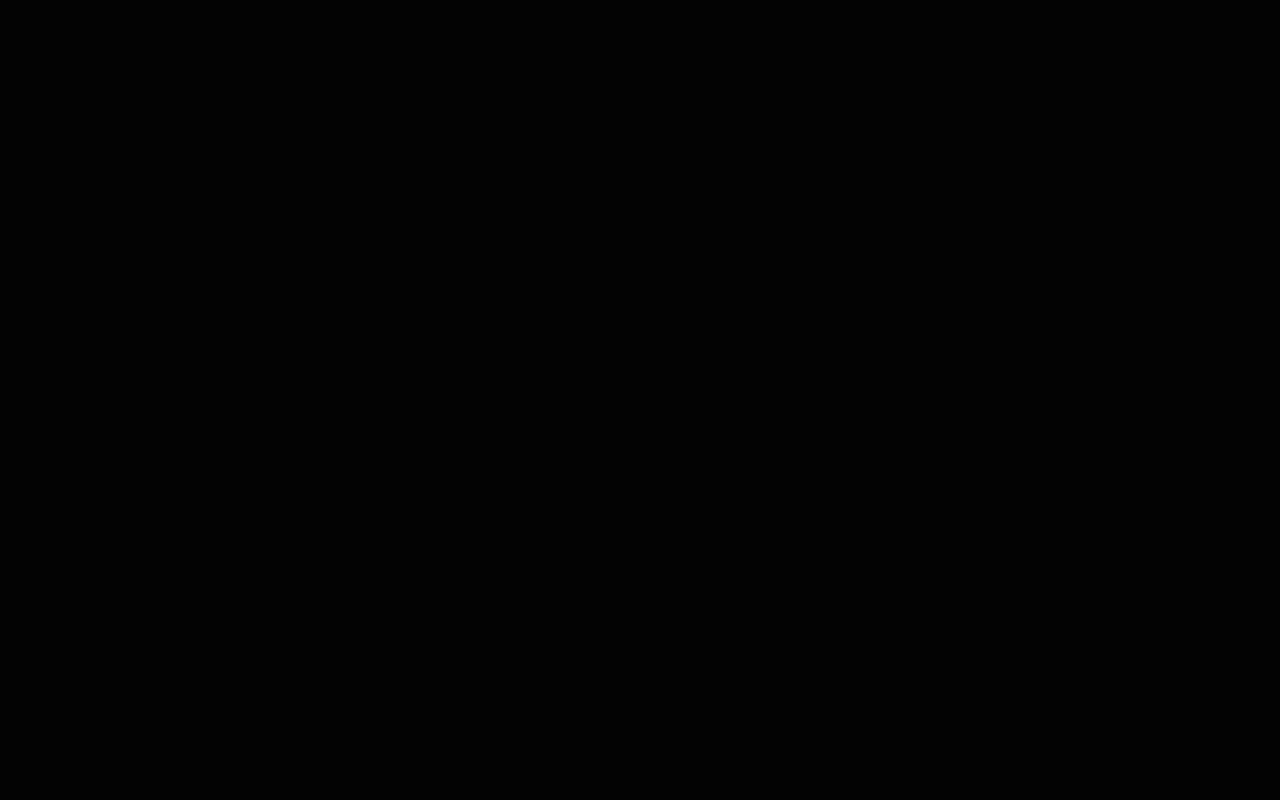
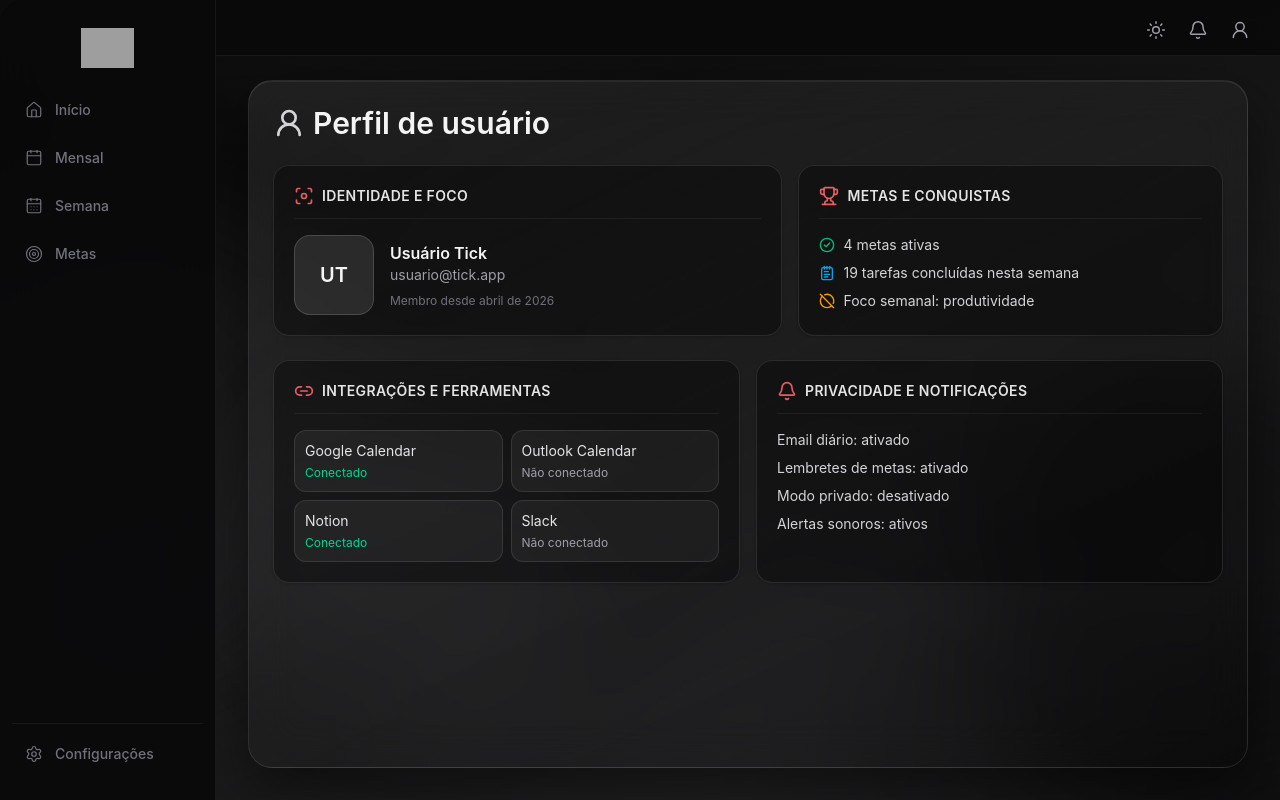
Before and after one commit to RockNicolas/Tick, a React (Vite) app: page /perfil in a window 1280 px wide. Before the commit this address had no page. Built offline with nearby package versions, Linux system fonts and the light colour scheme; grey boxes are pictures that could not be loaded.

Commit message:
Inicio de desing do front do perfil, sem funcionamento no momento

```diff
--- a/src/App.tsx
+++ b/src/App.tsx
@@ -6,6 +6,7 @@ import InicioPage from './pages/InicioPage'
 import LoginPage from './pages/LoginPage'
 import MensalPage from './pages/MensalPage'
 import MetasPage from './pages/MetasPage'
+import PerfilPage from './pages/PerfilPage'
 import SemanaPage from './pages/SemanaPage'
 
 export default function App() {
@@ -20,6 +21,7 @@ export default function App() {
           <Route path="/mensal" element={<MensalPage />} />
           <Route path="/semana" element={<SemanaPage />} />
           <Route path="/metas" element={<MetasPage />} />
+          <Route path="/perfil" element={<PerfilPage />} />
           <Route path="/configuracoes" element={<ConfiguracoesPage />} />
         </Route>
       </Routes>
--- a/src/components/AppShell.tsx
+++ b/src/components/AppShell.tsx
@@ -48,9 +48,9 @@ export default function AppShell() {
   }, [])
 
   return (
-    <div className="relative isolate min-h-[100dvh] overflow-x-hidden text-zinc-900 dark:text-zinc-100">
+    <div className="relative isolate h-[100dvh] overflow-hidden text-zinc-900 dark:text-zinc-100">
       <AppBackground />
-      <div className="relative z-10 flex min-h-[100dvh] flex-col md:flex-row">
+      <div className="relative z-10 flex h-full flex-col md:flex-row">
         {mobileNavOpen ? (
           <button
             type="button"
@@ -90,10 +90,10 @@ export default function AppShell() {
             </div>
           </header>
 
-          <div className="flex min-h-0 min-w-0 flex-1 flex-col px-3 py-3 sm:px-4 sm:py-4 md:px-6 md:pb-6 md:pt-[calc(3.5rem+1.25rem)] lg:px-8 lg:pb-8 lg:pt-[calc(3.5rem+1.5rem)]">
+          <div className="flex min-h-0 min-w-0 flex-1 flex-col overflow-hidden px-3 py-3 sm:px-4 sm:py-4 md:px-6 md:pb-6 md:pt-[calc(3.5rem+1.25rem)] lg:px-8 lg:pb-8 lg:pt-[calc(3.5rem+1.5rem)]">
             <main
               id="main-content"
-              className="glass-panel min-h-0 min-w-0 flex-1 overflow-x-auto rounded-2xl p-4 shadow-lg shadow-zinc-400/20 sm:rounded-3xl sm:p-6 dark:shadow-black/40"
+              className="glass-panel min-h-0 min-w-0 flex-1 overflow-x-auto overflow-y-auto rounded-2xl p-4 shadow-lg shadow-zinc-400/20 sm:rounded-3xl sm:p-6 dark:shadow-black/40"
             >
              {/* <WelcomeGreeting /> */}
               <Outlet />
--- a/src/components/DesktopTopBar.tsx
+++ b/src/components/DesktopTopBar.tsx
@@ -123,7 +123,7 @@ export default function DesktopTopBar() {
               className="block w-full rounded-lg px-3 py-2 text-left text-sm text-zinc-700 transition hover:bg-zinc-100 hover:text-zinc-900 dark:text-zinc-200 dark:hover:bg-white/10 dark:hover:text-white"
               onClick={() => {
                 setMenuOpen(false)
-                navigate('/')
+                navigate('/perfil')
               }}
             >
               Perfil
--- a/src/components/Sidebar.tsx
+++ b/src/components/Sidebar.tsx
@@ -1,5 +1,5 @@
 import { NavLink } from 'react-router-dom'
-import { Calendar, CalendarDays, Home, Settings, Target, X } from 'lucide-react'
+import { Calendar, CalendarDays, Home, Settings, Target, UserRound, X } from 'lucide-react'
 import { SITE_LOGO_SRC, SITE_NAME } from '../constants/branding'
 import { useMediaQuery } from '../hooks/useMediaQuery'
 
@@ -8,6 +8,7 @@ const mainItems = [
   { to: '/mensal', label: 'Mensal', icon: Calendar, end: false },
   { to: '/semana', label: 'Semana', icon: CalendarDays, end: false },
   { to: '/metas', label: 'Metas', icon: Target, end: false },
+ // { to: '/perfil', label: 'Perfil', icon: UserRound, end: false },
 ] as const
 
 const footerItem = { to: '/configuracoes', label: 'Configurações', icon: Settings, end: false } as const
--- /dev/null
+++ b/src/pages/PerfilPage.tsx
@@ -0,0 +1,146 @@
+import {
+  Bell,
+  CheckCircle2,
+  CircleOff,
+  Focus,
+  Link2,
+  NotepadText,
+  Trophy,
+  UserRound,
+  type LucideIcon,
+} from 'lucide-react'
+import { type ReactNode, useMemo } from 'react'
+
+type StoredUser = {
+  id: string
+  name: string
+  email: string
+}
+
+function readStoredUser(): StoredUser | null {
+  const raw = localStorage.getItem('tick:user')
+  if (!raw) return null
+  try {
+    const parsed = JSON.parse(raw) as StoredUser
+    if (!parsed?.id || !parsed?.name || !parsed?.email) return null
+    return parsed
+  } catch {
+    return null
+  }
+}
+
+function getUserInitials(name: string) {
+  const parts = name
+    .trim()
+    .split(/\s+/)
+    .filter(Boolean)
+  if (parts.length === 0) return '??'
+  if (parts.length === 1) return parts[0].slice(0, 2).toUpperCase()
+  return `${parts[0][0] ?? ''}${parts[parts.length - 1][0] ?? ''}`.toUpperCase()
+}
+
+function SectionCard({
+  title,
+  icon: Icon,
+  children,
+}: {
+  title: string
+  icon: LucideIcon
+  children: ReactNode
+}) {
+  return (
+    <section className="rounded-2xl border border-zinc-200/90 bg-white/70 p-4 shadow-sm sm:p-5 dark:border-white/10 dark:bg-black/35">
+      <div className="flex items-center gap-2 border-b border-zinc-200/80 pb-3 dark:border-white/[0.06]">
+        <Icon className="h-5 w-5 shrink-0 text-red-400/90" aria-hidden />
+        <h2 className="text-sm font-semibold tracking-wide text-zinc-800 uppercase dark:text-zinc-200">
+          {title}
+        </h2>
+      </div>
+      <div className="mt-4">{children}</div>
+    </section>
+  )
+}
+
+export default function PerfilPage() {
+  const user = useMemo(() => readStoredUser(), [])
+  const userName = user?.name ?? 'Usuário Tick'
+  const userEmail = user?.email ?? 'usuario@tick.app'
+  const initials = getUserInitials(userName)
+
+  return (
+    <div className="min-w-0 space-y-5 sm:space-y-6">
+      <div className="flex min-w-0 flex-wrap items-center gap-2 text-2xl font-semibold text-zinc-900 dark:text-zinc-100 sm:text-3xl">
+        <UserRound className="h-7 w-7 shrink-0 text-zinc-700 sm:h-8 sm:w-8 dark:text-zinc-300" />
+        <span className="min-w-0">Perfil de usuário</span>
+      </div>
+
+      <div className="grid grid-cols-1 gap-4 xl:grid-cols-[1.2fr_1fr]">
+        <SectionCard title="Identidade e foco" icon={Focus}>
+          <div className="flex flex-col gap-4 sm:flex-row sm:items-center">
+            <div className="inline-flex h-20 w-20 shrink-0 items-center justify-center rounded-2xl border border-zinc-300/80 bg-zinc-100 text-xl font-semibold text-zinc-800 dark:border-white/15 dark:bg-white/10 dark:text-zinc-100">
+              {initials}
+            </div>
+            <div className="min-w-0">
+              <p className="truncate text-base font-semibold text-zinc-900 dark:text-zinc-100">{userName}</p>
+              <p className="truncate text-sm text-zinc-600 dark:text-zinc-400">{userEmail}</p>
+              <p className="mt-2 text-xs text-zinc-500 dark:text-zinc-500">Membro desde abril de 2026</p>
+            </div>
+          </div>
+        </SectionCard>
+
+        <SectionCard title="Metas e conquistas" icon={Trophy}>
+          <ul className="space-y-2 text-sm text-zinc-700 dark:text-zinc-300">
+            <li className="flex items-center gap-2">
+              <CheckCircle2 className="h-4 w-4 shrink-0 text-emerald-500" aria-hidden />
+              4 metas ativas
+            </li>
+            <li className="flex items-center gap-2">
+              <NotepadText className="h-4 w-4 shrink-0 text-sky-500" aria-hidden />
+              19 tarefas concluídas nesta semana
+            </li>
+            <li className="flex items-center gap-2">
+              <CircleOff className="h-4 w-4 shrink-0 text-amber-500" aria-hidden />
+              Foco semanal: produtividade
+            </li>
+          </ul>
+        </SectionCard>
+      </div>
+
+      <div className="grid grid-cols-1 gap-4 lg:grid-cols-2">
+        <SectionCard title="Integrações e ferramentas" icon={Link2}>
+          <div className="grid grid-cols-2 gap-2 text-sm">
+            {[
+              { label: 'Google Calendar', connected: true },
+              { label: 'Outlook Calendar', connected: false },
+              { label: 'Notion', connected: true },
+              { label: 'Slack', connected: false },
+            ].map(({ label, connected }) => (
+              <div
+                key={label}
+                className="rounded-xl border border-zinc-200/80 bg-white/80 p-2.5 dark:border-white/10 dark:bg-white/5"
+              >
+                <p className="text-zinc-800 dark:text-zinc-200">{label}</p>
+                <p
+                  className={`mt-1 text-xs ${
+                    connected ? 'text-emerald-600 dark:text-emerald-400' : 'text-zinc-500 dark:text-zinc-400'
+                  }`}
+                >
+                  {connected ? 'Conectado' : 'Não conectado'}
+                </p>
+              </div>
+            ))}
+          </div>
+        </SectionCard>
+
+        <SectionCard title="Privacidade e notificações" icon={Bell}>
+          <ul className="space-y-2 text-sm text-zinc-700 dark:text-zinc-300">
+            <li>Email diário: ativado</li>
+            <li>Lembretes de metas: ativado</li>
+            <li>Modo privado: desativado</li>
+            <li>Alertas sonoros: ativos</li>
+          </ul>
+        </SectionCard>
+      </div>
+    </div>
+  )
+}
```
